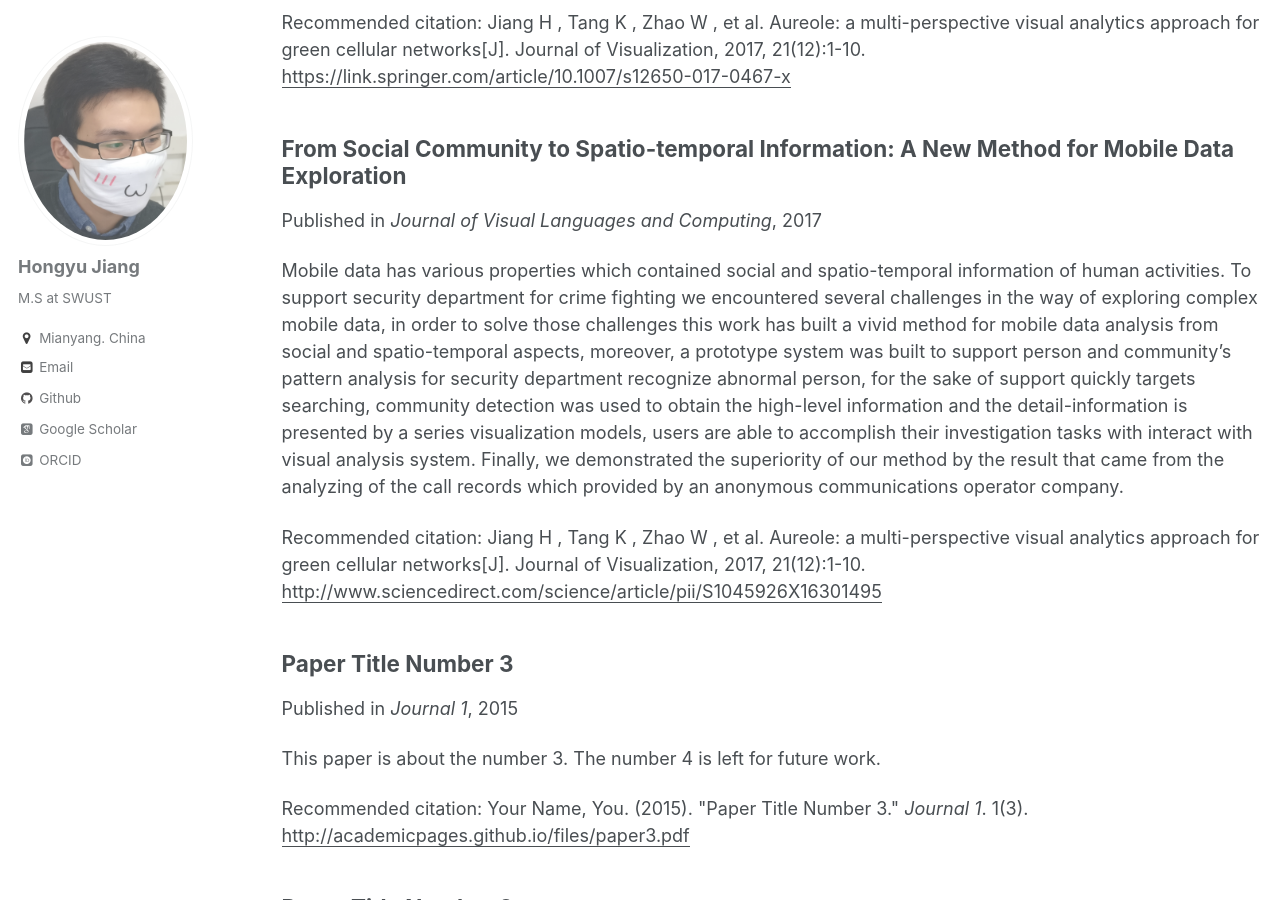
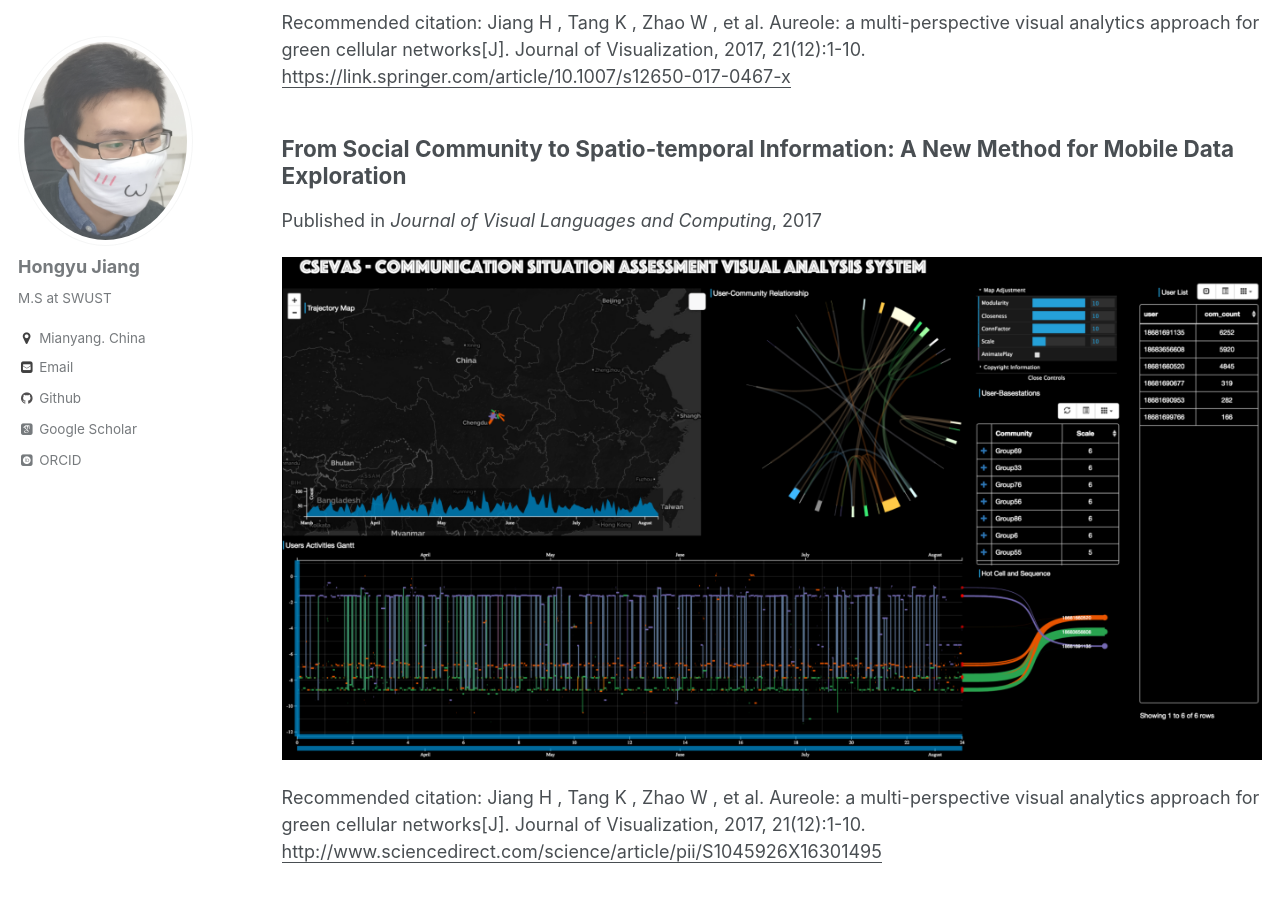
Before and after one commit to HongyuJiang/hongyujiang.github.io, a Jekyll site: the page built from _pages/publications.md, in a window 1280 px wide and 900 px high, scrolled down 517 px. Built offline with Jekyll 4.4.1, drawn with Linux system fonts in a browser that asks for light colours; some web fonts are replaced.

Commit message:
add teaser to paper

```diff
--- a/_publications/from_social_community_ST.md
+++ b/_publications/from_social_community_ST.md
@@ -2,7 +2,7 @@
 title: "From Social Community to Spatio-temporal Information: A New Method for Mobile Data Exploration"
 collection: publications
 permalink: /publication/from_social_community_ST
-excerpt: 'Mobile data has various properties which contained social and spatio-temporal information of human activities. To support security department for crime fighting we encountered several challenges in the way of exploring complex mobile data, in order to solve those challenges this work has built a vivid method for mobile data analysis from social and spatio-temporal aspects, moreover, a prototype system was built to support person and community’s pattern analysis for security department recognize abnormal person, for the sake of support quickly targets searching, community detection was used to obtain the high-level information and the detail-information is presented by a series visualization models, users are able to accomplish their investigation tasks with interact with visual analysis system. Finally, we demonstrated the superiority of our method by the result that came from the analyzing of the call records which provided by an anonymous communications operator company.'
+excerpt: "<img src='/images/mobilevis_teaser.png'>"
 date: 2017-05-22
 venue: 'Journal of Visual Languages and Computing'
 paperurl: 'http://www.sciencedirect.com/science/article/pii/S1045926X16301495'
```
Also changed, not shown: images/mobilevis_teaser.png (added).
